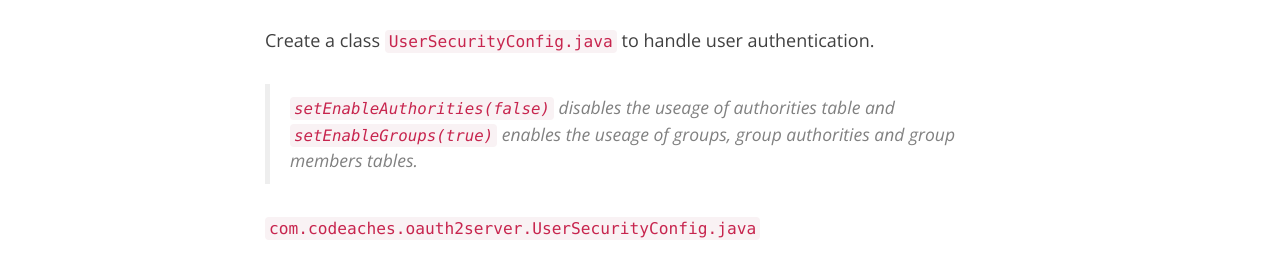
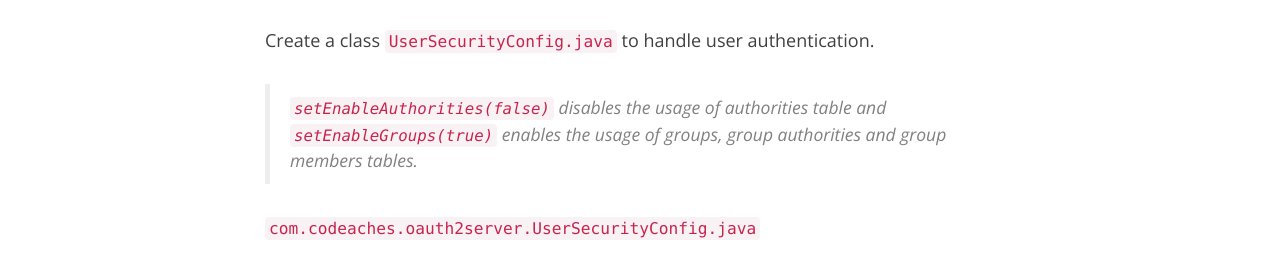
Before and after one commit to codeaches/codeaches.github.io, a Jekyll site: the page built from _posts/2018-12-20-Spring Boot-OAuth2 and Resource Server setup.md, in a window 1280 px wide and 900 px high, scrolled down 7774 px. Shown: the part 165-434 px from the top of the window. Built offline with Jekyll 4.4.1, drawn with Linux system fonts in a browser that asks for light colours; nearby versions of some CDN libraries; comment, search, counter and statistics services are not loaded.

Commit message:
no message

````diff
--- a/_posts/2018-12-20-Spring Boot-OAuth2 and Resource Server setup.md
+++ b/_posts/2018-12-20-Spring Boot-OAuth2 and Resource Server setup.md
@@ -303,7 +303,7 @@ public class AuthServerConfig extends AuthorizationServerConfigurerAdapter {
 
 Create a class `UserSecurityConfig.java` to handle user authentication.
 
-> `setEnableAuthorities(false)` disables the useage of authorities table and `setEnableGroups(true)` enables the useage of groups, group authorities and group members tables.
+> `setEnableAuthorities(false)` disables the usage of authorities table and `setEnableGroups(true)` enables the usage of groups, group authorities and group members tables.
 
 `com.codeaches.oauth2server.UserSecurityConfig.java`
 ```java
````
